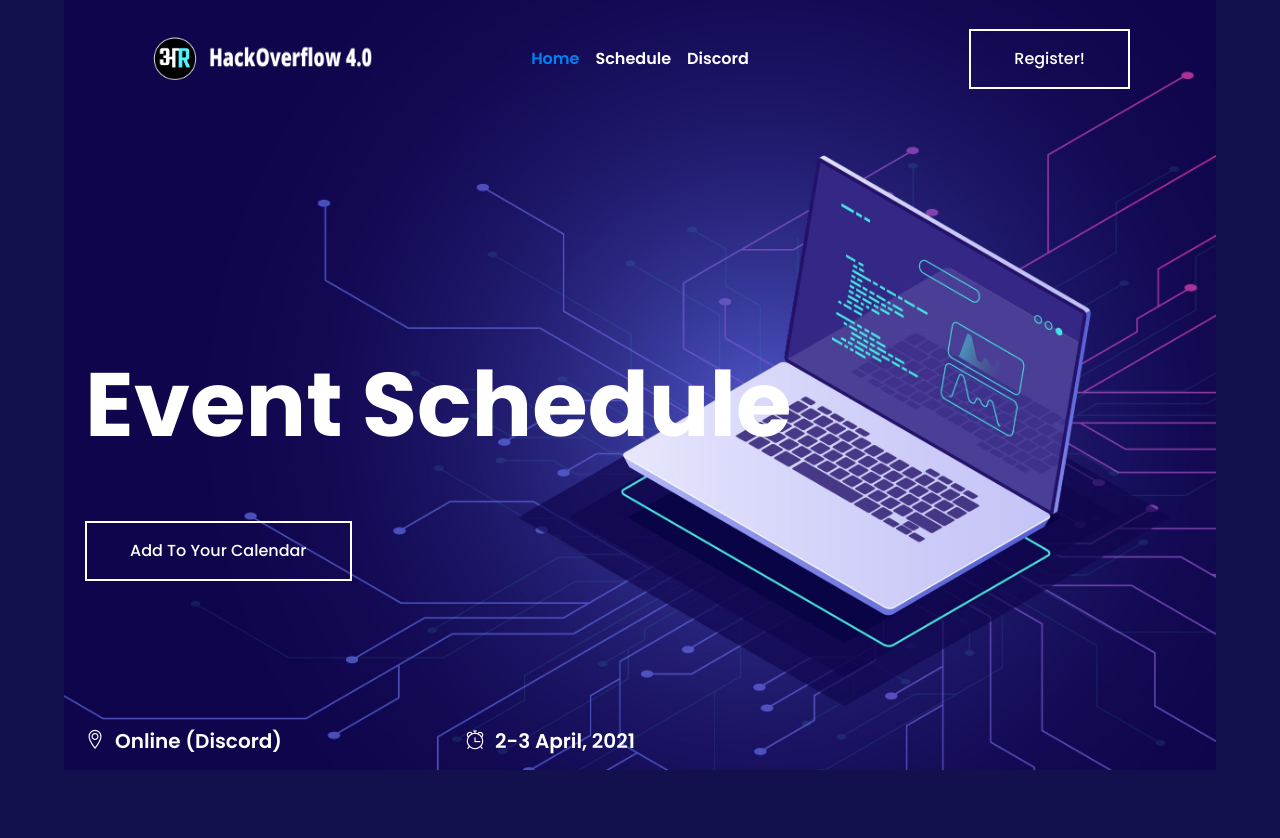
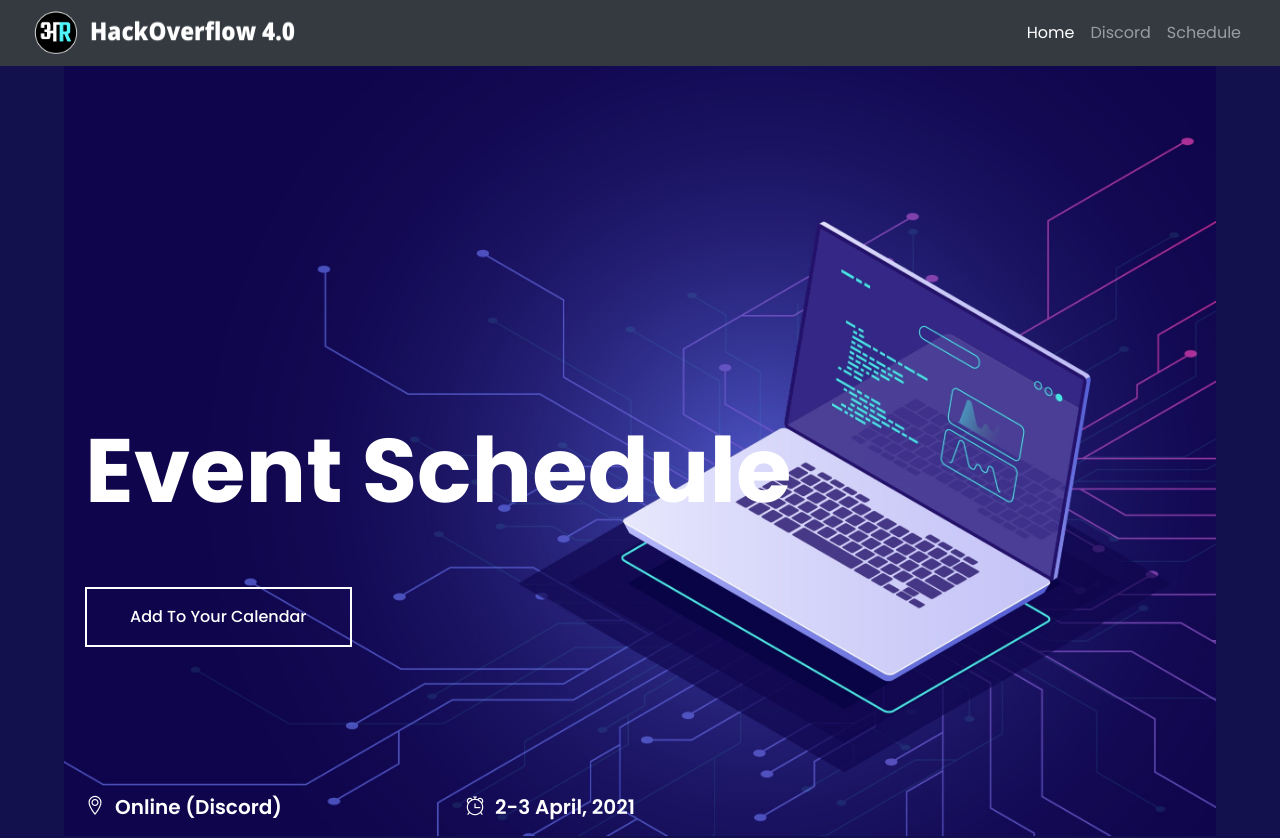
Before and after one commit to lugnitdgp/hackoverflow, a Next.js app: page /schedule in a window 1280 px wide. Shown: the top 838 px of the page. Built offline with nearby package versions, Linux system fonts and the light colour scheme; a web font is replaced by a local one.

Commit message:
Navbar change

```diff
--- a/components/Navbar/Navbar.js
+++ b/components/Navbar/Navbar.js
@@ -3,7 +3,56 @@ import React from "react";
 export default function Navbar() {
   return (
     <header>
-      <div className="header-area ">
+      <nav className="navbar navbar-expand-lg navbar-dark bg-dark sticky-top">
+        <div className="container-fluid">
+        <div className="logo-img">
+                  <a href="#" style={{ display: "flex"}}>
+                   <img src="img/aarohan-logo.png" style={{
+                      height: "50px",
+                      width: "50px",
+                      borderRadius: "50%",
+                      float: "left",
+                    }} />&nbsp;&nbsp;<img src="img/logo.png" style={{ float: "left", }} alt />
+                  </a>
+                </div>
+          <button
+            className="navbar-toggler"
+            type="button"
+            data-bs-toggle="collapse"
+            data-bs-target="#navbarSupportedContent"
+            aria-controls="navbarSupportedContent"
+            aria-expanded="false"
+            aria-label="Toggle navigation"
+          >
+            <span className="navbar-toggler-icon" />
+          </button>
+          <div className="collapse navbar-collapse" id="navbarSupportedContent" style={{textAlign:"right"}}>
+            <ul className="navbar-nav me-auto mb-2 mb-lg-0 ml-auto">
+              <li className="nav-item">
+                <a className="nav-link active" aria-current="page" href="#">
+                  Home
+                </a>
+              </li>
+              <li className="nav-item">
+                <a className="nav-link" href="#">
+                  Discord
+                </a>
+              </li>
+              <li className="nav-item">
+                <a
+                  className="nav-link"
+                  href="/schedule"
+                >
+                  Schedule
+                </a>
+              </li>
+            </ul>
+
+          </div>
+        </div>
+      </nav>
+
+      {/* <div className="header-area ">
         <div id="sticky-header" className="main-header-area ">
           <div className="container-fluid p-0">
             <div className="row align-items-center justify-content-between no-gutters">
@@ -51,7 +100,7 @@ export default function Navbar() {
             </div>
           </div>
         </div>
-      </div>
+      </div> */}
     </header>
   );
 }
--- a/pages/index.js
+++ b/pages/index.js
@@ -61,6 +61,7 @@ export default function IndexPage() {
           async
           defer
         ></script>
+        <script src="https://cdn.jsdelivr.net/npm/bootstrap@5.0.0-beta2/dist/js/bootstrap.bundle.min.js" integrity="sha384-b5kHyXgcpbZJO/tY9Ul7kGkf1S0CWuKcCD38l8YkeH8z8QjE0GmW1gYU5S9FOnJ0" crossorigin="anonymous"></script>
       </Head>
       <div>
         <Navbar />
```
Also changed, not shown: public/css/style.css, 1 other file (tests, documents, lock files or other folders).
